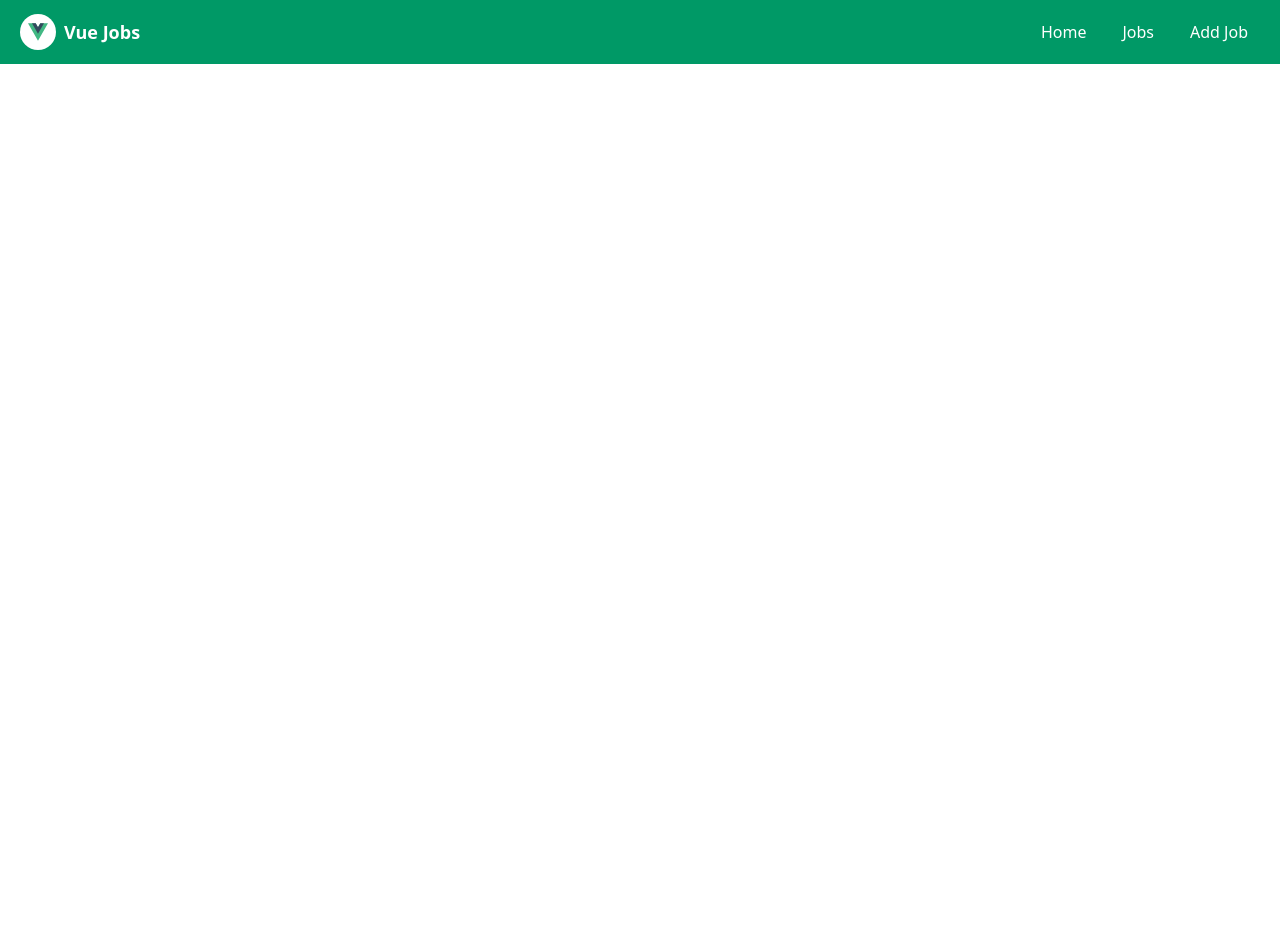
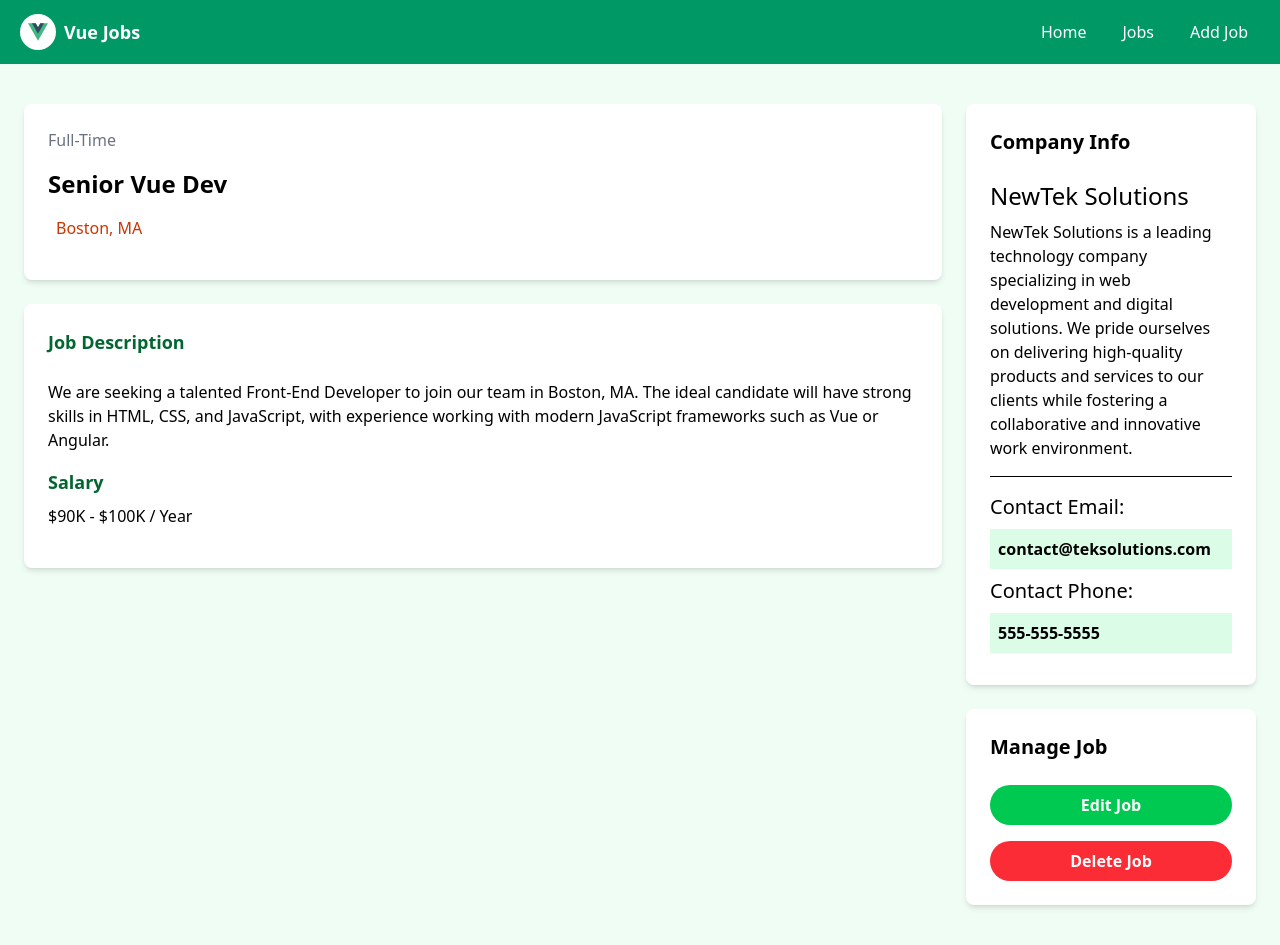
Before and after one commit to SilvernusIfoghale/dclc-vue-course, a Vue app: page /jobs/1 in a window 1280 px wide. Before the commit the page ends 800 px from the top, so only its background shows below. Built offline with nearby package versions, Linux system fonts and the light colour scheme; data requests are answered from the project's data file.

Commit message:
create jobView page, add axios and did get request

```diff
--- a/package.json
+++ b/package.json
@@ -8,16 +8,18 @@
     "build": "vite build",
     "preview": "vite preview",
     "lint": "eslint . --fix",
-    "server": "json-server --watch src/jobs.json --port 5000"
+    "server": "json-server --watch src/jobs.json --port 8000"
   },
   "dependencies": {
     "@tailwindcss/postcss": "^4.0.14",
+    "axios": "^1.8.4",
     "json-server": "^1.0.0-beta.3",
     "postcss": "^8.5.3",
     "primeicons": "^7.0.0",
     "tailwindcss": "^4.0.14",
     "vue": "^3.5.13",
-    "vue-router": "^4.5.0"
+    "vue-router": "^4.5.0",
+    "vue-spinner": "^1.0.4"
   },
   "devDependencies": {
     "@eslint/js": "^9.21.0",
--- a/src/components/jobListings.vue
+++ b/src/components/jobListings.vue
@@ -1,16 +1,31 @@
 <script setup>
-import jobData from "@/jobs2.json";
+import axios from "axios";
 import JobListing from "./JobListing.vue";
-import { ref, defineProps } from "vue";
+import { defineProps, onMounted, reactive } from "vue";
 import { RouterLink } from "vue-router";
+import PulseLoader from "vue-spinner/src/PulseLoader.vue";
 
-const jobs = ref(jobData);
+const state = reactive({
+  jobs: [],
+  isLoading: true,
+});
 defineProps({
   limit: Number,
   showButton: {
     type: Boolean,
     default: false,
   },
+});
+
+onMounted(async () => {
+  try {
+    const response = await axios.get("http://localhost:8000/jobs");
+    state.jobs = response.data;
+  } catch (error) {
+    console.log("Error", error);
+  } finally {
+    state.isLoading = false;
+  }
 });
 // console.log(jobs.value);
 </script>
@@ -20,8 +35,15 @@
     <div class="flex justify-center mx-5 py-10">
       <div class="">
         <p class="text-green-500 text-xl font-bold text-center py-5">Browse Jobs</p>
+        <div v-if="state.isLoading" class="text-center text-gray-500 py-6">
+          <PulseLoader />
+        </div>
         <div class="grid grid-cols-1 md:grid-cols-2 lg:grid-cols-3 gap-6">
-          <JobListing v-for="job in jobs.slice(0, limit || jobs.length)" :key="job.id" :job="job" />
+          <JobListing
+            v-for="job in state.jobs.slice(0, limit || state.jobs.length)"
+            :key="job.id"
+            :job="job"
+          />
         </div>
       </div>
     </div>
--- a/src/views/JobView.vue
+++ b/src/views/JobView.vue
@@ -1,4 +1,89 @@
-<script setup></script>
+<script setup>
+import axios from "axios";
+import { defineProps, onMounted, reactive } from "vue";
+import { RouterLink, useRoute } from "vue-router";
+import PulseLoader from "vue-spinner/src/PulseLoader.vue";
+
+defineProps({
+  limit: Number,
+  showButton: {
+    type: Boolean,
+    default: false,
+  },
+});
+
+const route = useRoute();
+
+const jobId = route.params.id;
+
+const state = reactive({
+  job: [],
+  isLoading: true,
+});
+
+onMounted(async () => {
+  try {
+    const response = await axios.get(`http://localhost:8000/jobs/${jobId}`);
+    state.job = response.data;
+  } catch (error) {
+    console.log("Error fetching job", error);
+  } finally {
+    state.isLoading = false;
+  }
+});
+</script>
 <template>
-  <section class=""></section>
+  <section v-if="!state.isLoading" class="bg-green-50">
+    <div class="m-auto py-10 px-6">
+      <div class="grid grid-cols-1 lg:grid-cols-4 w-full gap-6">
+        <main class="col-span-3">
+          <div class="bg-white p-6 rounded-lg shadow-md text-center md:text-left">
+            <div class="text-gray-500 mb-4">{{ state.job.type }}</div>
+            <h1 class="text-2xl font-bold mb-4">{{ state.job.title }}</h1>
+            <div class="text-gray-500 mb-4 flex align-middle justify-center md:justify-self-start">
+              <i class="fa-solid fa-location-dot text-lg text-orange-700 mr-2"></i>
+              <p class="text-orange-700">{{ state.job.location }}</p>
+            </div>
+          </div>
+          <div class="bg-white p-6 rounded-lg shadow-md mt-6">
+            <h3 class="text-green-800 text-lg font-bold mb-6">Job Description</h3>
+            <p class="mb-4">
+              {{ state.job.description }}
+            </p>
+            <h3 class="text-green-800 text-lg font-bold mb-2">Salary</h3>
+            <p class="mb-4">{{ state.job.salary }} / Year</p>
+          </div>
+        </main>
+        <aside class="">
+          <div class="bg-white p-6 rounded-lg shadow-md">
+            <h3 class="text-xl font-bold mb-6">Company Info</h3>
+            <h2 class="text-2xl">{{ state.job.company.name }}</h2>
+            <p class="my-2">{{ state.job.company.description }}</p>
+            <hr class="my-4" />
+            <h3 class="text-xl">Contact Email:</h3>
+            <p class="my-2 bg-green-100 p-2 font-bold">{{ state.job.company.contactEmail }}</p>
+            <h3 class="text-xl">Contact Phone:</h3>
+            <p class="my-2 bg-green-100 p-2 font-bold">{{ state.job.company.contactPhone }}</p>
+          </div>
+          <div class="bg-white p-6 rounded-lg shadow-md mt-6">
+            <h3 class="text-xl font-bold mb-6">Manage Job</h3>
+            <RouterLink
+              :to="`/jobs/edit/${state.job.id}`"
+              class="bg-green-500 hover:bg-green-600 text-white text-center font-bold py-2 px-4 rounded-full w-full focus:outline-none focus:shadow-outline mt-4 block"
+            >
+              Edit Job
+            </RouterLink>
+            <button
+              class="bg-red-500 hover:bg-red-600 text-white font-bold py-2 px-4 rounded-full w-full focus:outline-none focus:shadow-outline mt-4 block"
+            >
+              Delete Job
+            </button>
+          </div>
+        </aside>
+      </div>
+    </div>
+  </section>
+  <div v-else class="text-center text-gray-500 py-6">
+    <PulseLoader />
+  </div>
 </template>
```
Also changed, not shown: 1 other file (tests, documents, lock files or other folders).
